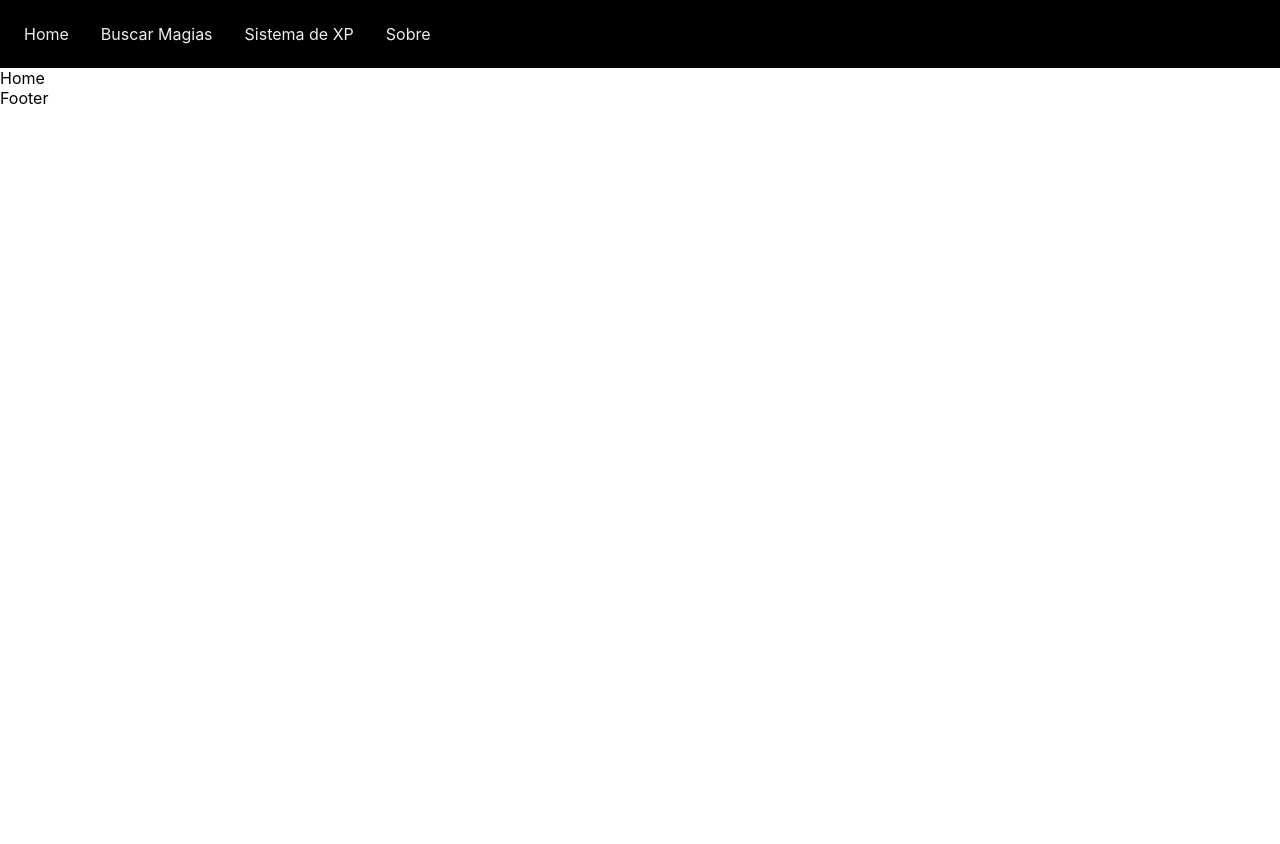
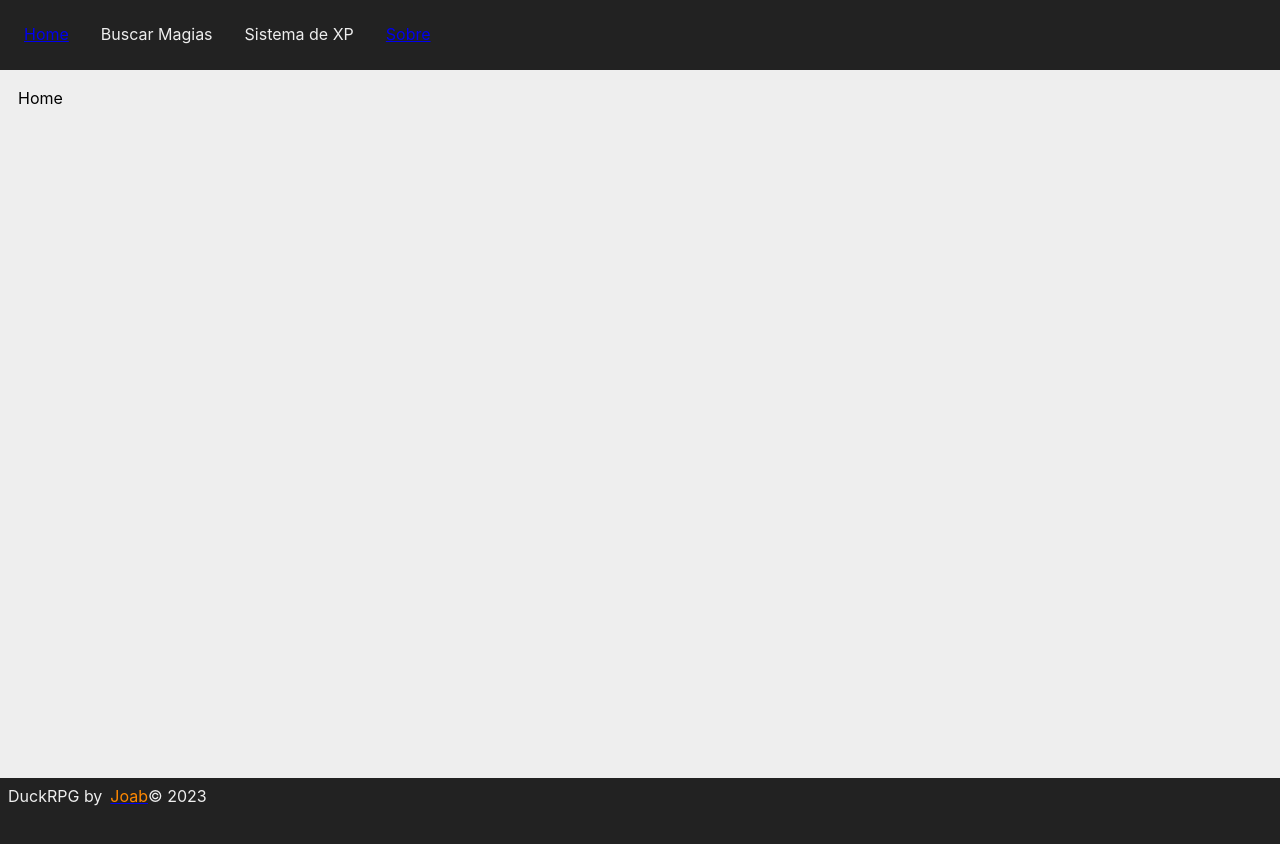
Before and after one commit to JoabUrbano/duckRpg, a React (Create React App) app in the folder duck-rpg-web/: page / in a window 1280 px wide. Shown: the top 844 px of the page. Before the commit the page ends 800 px from the top, so only its background shows below. Built offline with nearby package versions, Linux system fonts and the light colour scheme.

Commit message:
implementação css module nas funções existentes

```diff
--- a/duck-rpg-web/src/components/layout/Footer.js
+++ b/duck-rpg-web/src/components/layout/Footer.js
@@ -1,7 +1,9 @@
+import styles from './Footer.module.css'
+
 function Footer() {
     return(
-        <div>
-            Footer
+        <div className={styles.footer}>
+            DuckRPG by <a href="https://github.com/JoabUrbano" target="_black"><span>Joab</span></a>&copy; 2023
         </div>
     )
 }
--- /dev/null
+++ b/duck-rpg-web/src/components/layout/Footer.module.css
@@ -0,0 +1,12 @@
+.footer {
+    background-color: #222;
+    color: #eee;
+    min-block-size: 3.5em;
+    display: flex;
+    padding: 8px;
+}
+
+.footer span{
+    color: #ff8800;
+    padding-left: 0.5em;
+}
--- a/duck-rpg-web/src/components/layout/NavBar.js
+++ b/duck-rpg-web/src/components/layout/NavBar.js
@@ -1,13 +1,15 @@
-import Styles from './NavBar.module.css';
+import {Link} from "react-router-dom"
+
+import styles from './NavBar.module.css';
 
 function NavBar() {
     return(
-        <div className={Styles.navbar}>
+        <div className={styles.navbar}>
             <ui>
-                <li>Home</li>
+                <li><Link to="/">Home</Link></li>
                 <li>Buscar Magias</li>
                 <li>Sistema de XP</li>
-                <li>Sobre</li>
+                <li><Link to="/sobre">Sobre</Link></li>
             </ui>
         </div>
     )
--- a/duck-rpg-web/src/components/layout/NavBar.module.css
+++ b/duck-rpg-web/src/components/layout/NavBar.module.css
@@ -1,12 +1,14 @@
 .navbar{
-    background-color: black;
+    background-color: #222;
     color: #eee;
     padding: 1.5em;
+    min-block-size: 1.4em;
 }
 
 .navbar ui{
     list-style: none;
     display: flex;
+    list-style: none;
 }
 
 .navbar ui li{
--- a/duck-rpg-web/src/components/pages/Home.js
+++ b/duck-rpg-web/src/components/pages/Home.js
@@ -1,6 +1,8 @@
+import styles from './Home.module.css'
+
 function Home() {
     return(
-        <div>
+        <div className={styles.home}>
             Home
         </div>
     )
--- /dev/null
+++ b/duck-rpg-web/src/components/pages/Home.module.css
@@ -0,0 +1,5 @@
+.home {
+    min-block-size: 42em;
+    background-color: #eee;
+    padding: 18px;
+}
```
Also changed, not shown: duck-rpg-web/src/img/logoDuckRPG.webp (deleted).
